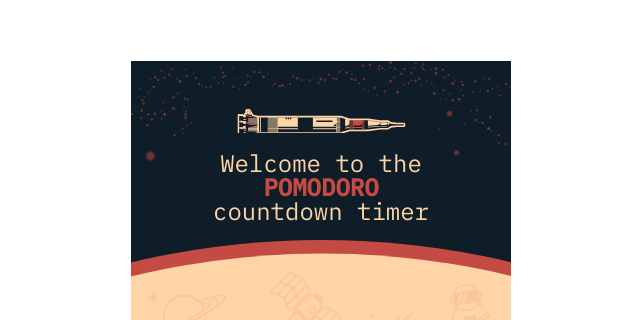
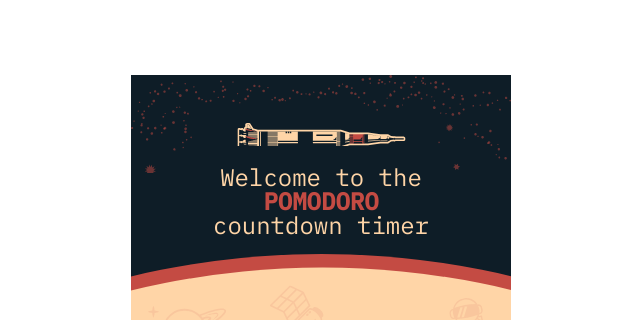
Before and after one commit to D0vl4/Pomodoro-timer, a plain HTML site: page index.html in a window 1280 px wide. Shown: the top 320 px of the page, without its empty margins (319-959 px from the left). Drawn offline with Linux system fonts and the light colour scheme.

Commit message:
Add files via upload

```diff
--- a/style.css
+++ b/style.css
@@ -17,6 +17,7 @@ body {
   align-items: center;
   justify-content: center;
   height: 100vh;
+  overflow: hidden;
 }
 
 main {
@@ -25,7 +26,7 @@ main {
   flex-direction: column;
   align-items: center;
   width: 380px;
-  height: 678px;
+  height: 650px;
   background-color: var(--dark);
 }
 
```
